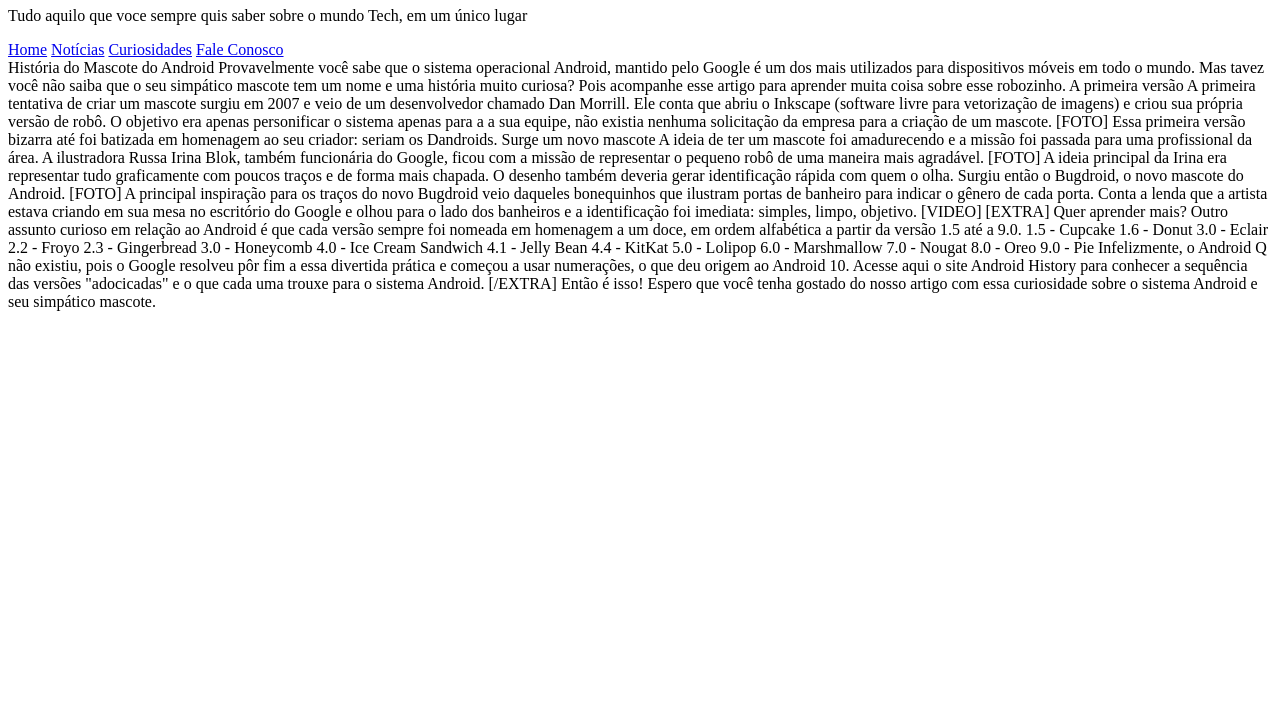
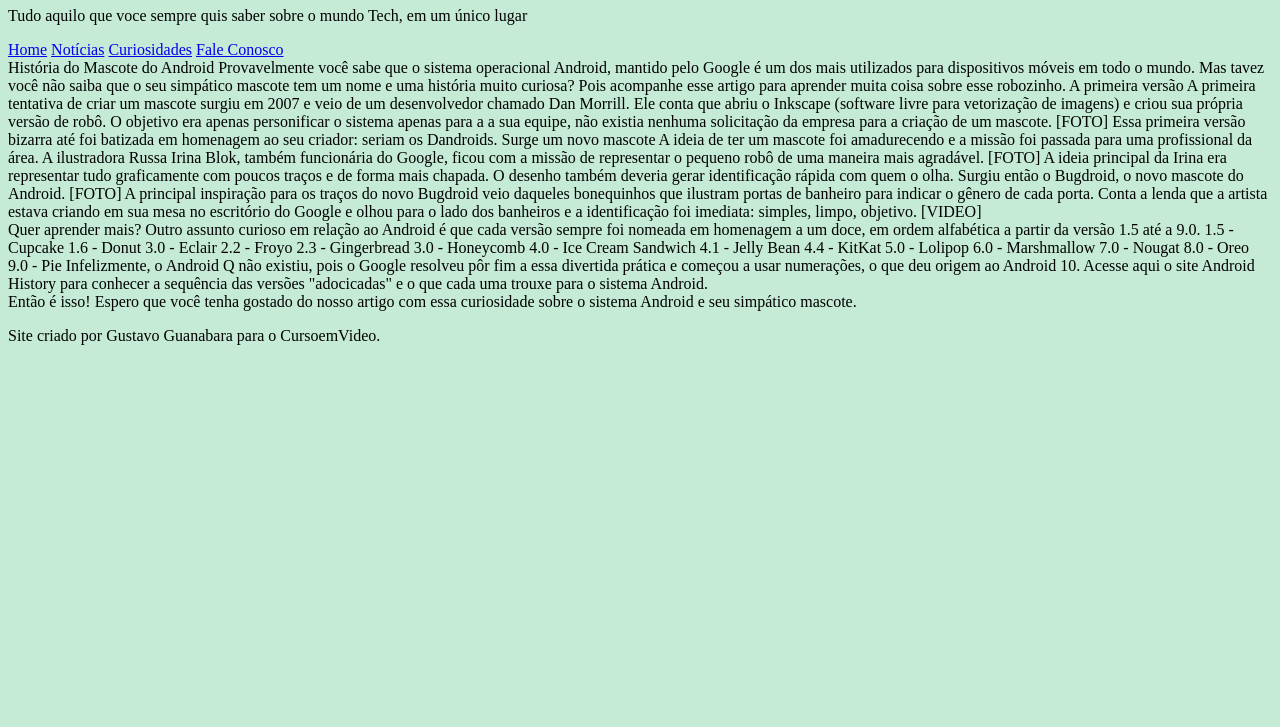
Before and after one commit to PaulaInoue/css-e-html, a plain HTML site: page Desafios/desafio10/desafio10.html in a window 1280 px wide. Shown: the part 73-800 px from the top of the page. Drawn offline with Linux system fonts and the light colour scheme.

Commit message:
ghfdyytd

```diff
--- a/Desafios/desafio10/desafio10.html
+++ b/Desafios/desafio10/desafio10.html
@@ -4,6 +4,8 @@
     <meta charset="UTF-8">
     <meta name="viewport" content="width=device-width, initial-scale=1.0">
     <title>Como surgiu o mascote do Android?</title>
+    <link rel="shortcut icon" href="imagens/favicon.ico" type="image/x-icon">
+    <link rel="stylesheet" href="estilo/style.css">
 </head>
 <body>
     <header>
@@ -44,7 +46,8 @@
 
             [VIDEO]
 
-            [EXTRA] Quer aprender mais?
+            <aside>
+                Quer aprender mais?
 
                 Outro assunto curioso em relação ao Android é que cada versão sempre foi nomeada em homenagem a um doce, em ordem alfabética a partir da versão 1.5 até a 9.0.
 
@@ -66,10 +69,13 @@
                 Infelizmente, o Android Q não existiu, pois o Google resolveu pôr fim a essa divertida prática e começou a usar numerações, o que deu origem ao Android 10.
 
                 Acesse aqui o site Android History para conhecer a sequência das versões "adocicadas" e o que cada uma trouxe para o sistema Android.
-            [/EXTRA]
+            </aside>
 
             Então é isso! Espero que você tenha gostado do nosso artigo com essa curiosidade sobre o sistema Android e seu simpático mascote.
         </article>
     </main>
+    <footer>
+        <p>Site criado por Gustavo Guanabara para o CursoemVideo.</p>
+    </footer>
 </body>
 </html>
--- /dev/null
+++ b/Desafios/desafio10/estilo/style.css
@@ -0,0 +1,5 @@
+@charset "UTF-8";
+
+body {
+    background-color: #c5ebd6;
+}
```
Also changed, not shown: exercicios 2/imagens /VBF6GBSQMZH53PYBVFCP6FUMIM.avif (added). Lines whose indentation alone changed are shown as unchanged.
